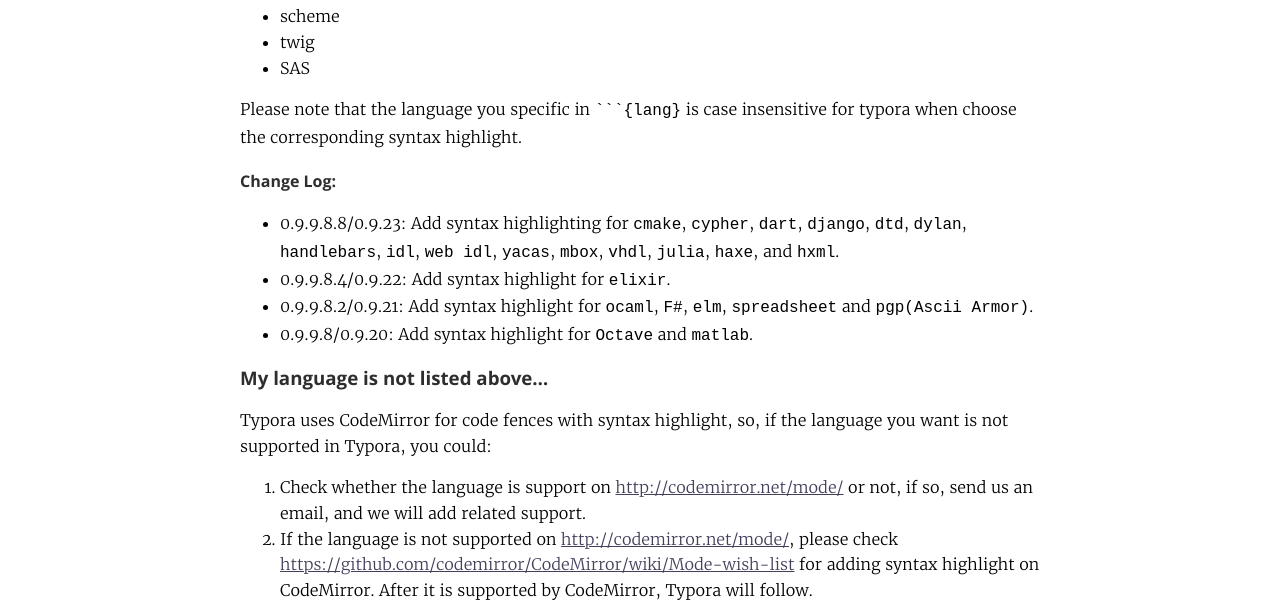
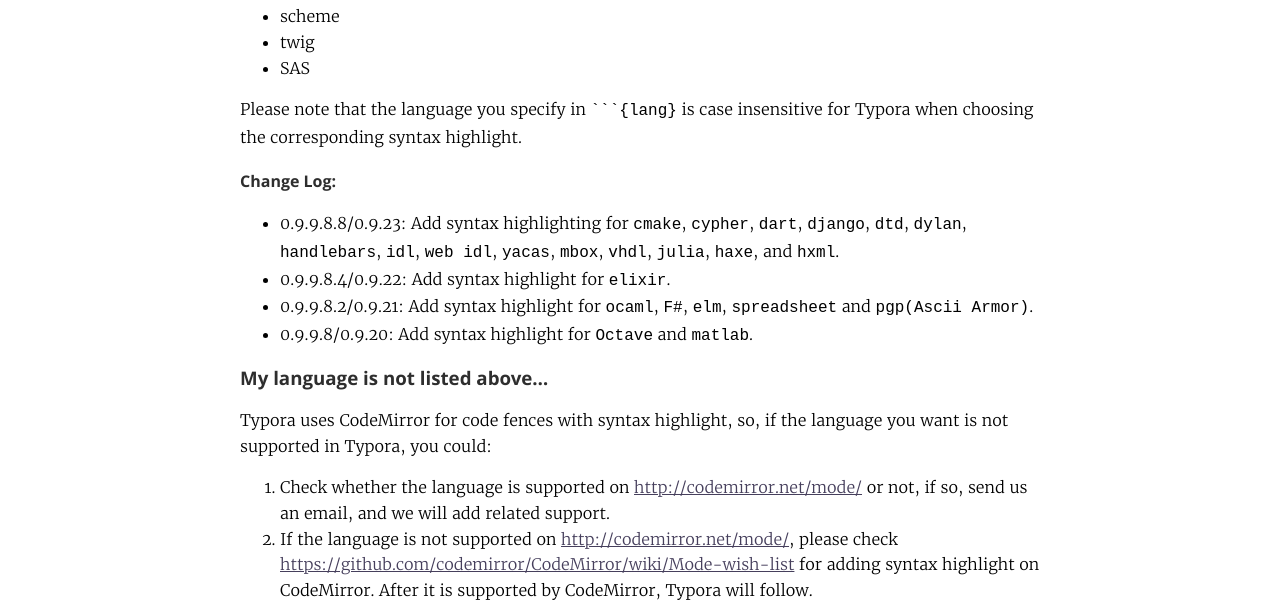
Before and after one commit to typora/support.typora.io, a Jekyll site: the page built from _posts/2016-06-26-Code Fences Language Support.md, in a window 1280 px wide and 900 px high, scrolled down 2698 px. Shown: the part 161-773 px from the top of the window. Built offline with Jekyll 4.4.1, drawn with Linux system fonts in a browser that asks for light colours; nearby versions of some CDN libraries; library files that are not in the unit come from our copies.

Commit message:
Update 2016-06-26-Code Fences Language Support.md

````diff
--- a/_posts/2016-06-26-Code Fences Language Support.md
+++ b/_posts/2016-06-26-Code Fences Language Support.md
@@ -112,7 +112,7 @@
 - twig
 - SAS
 
-Please note that the language you specific in <code>```{lang}</code> is case insensitive for typora when choose the corresponding syntax highlight.
+Please note that the language you specify in <code>```{lang}</code> is case insensitive for Typora when choosing the corresponding syntax highlight.
 
 #### Change Log:
 
@@ -126,5 +126,5 @@
 
 Typora uses CodeMirror for code fences with syntax highlight, so, if the language you want is not supported in Typora, you could:
 
-1. Check whether the language is support on <http://codemirror.net/mode/> or not, if so, send us an email, and we will add related support.
+1. Check whether the language is supported on <http://codemirror.net/mode/> or not, if so, send us an email, and we will add related support.
 2. If the language is not supported on <http://codemirror.net/mode/>, please check <https://github.com/codemirror/CodeMirror/wiki/Mode-wish-list> for adding syntax highlight on CodeMirror. After it is supported by CodeMirror, Typora will follow.
````
